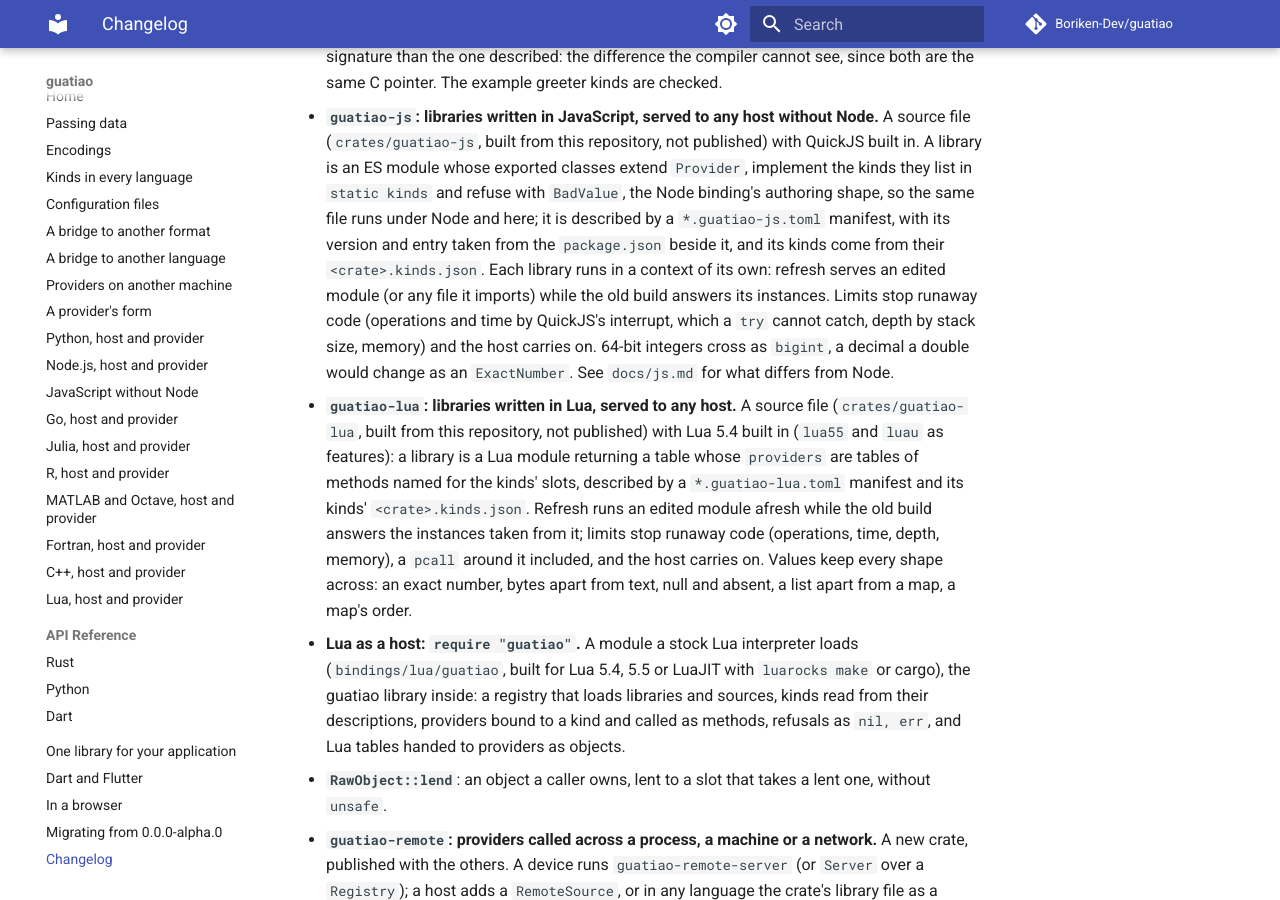
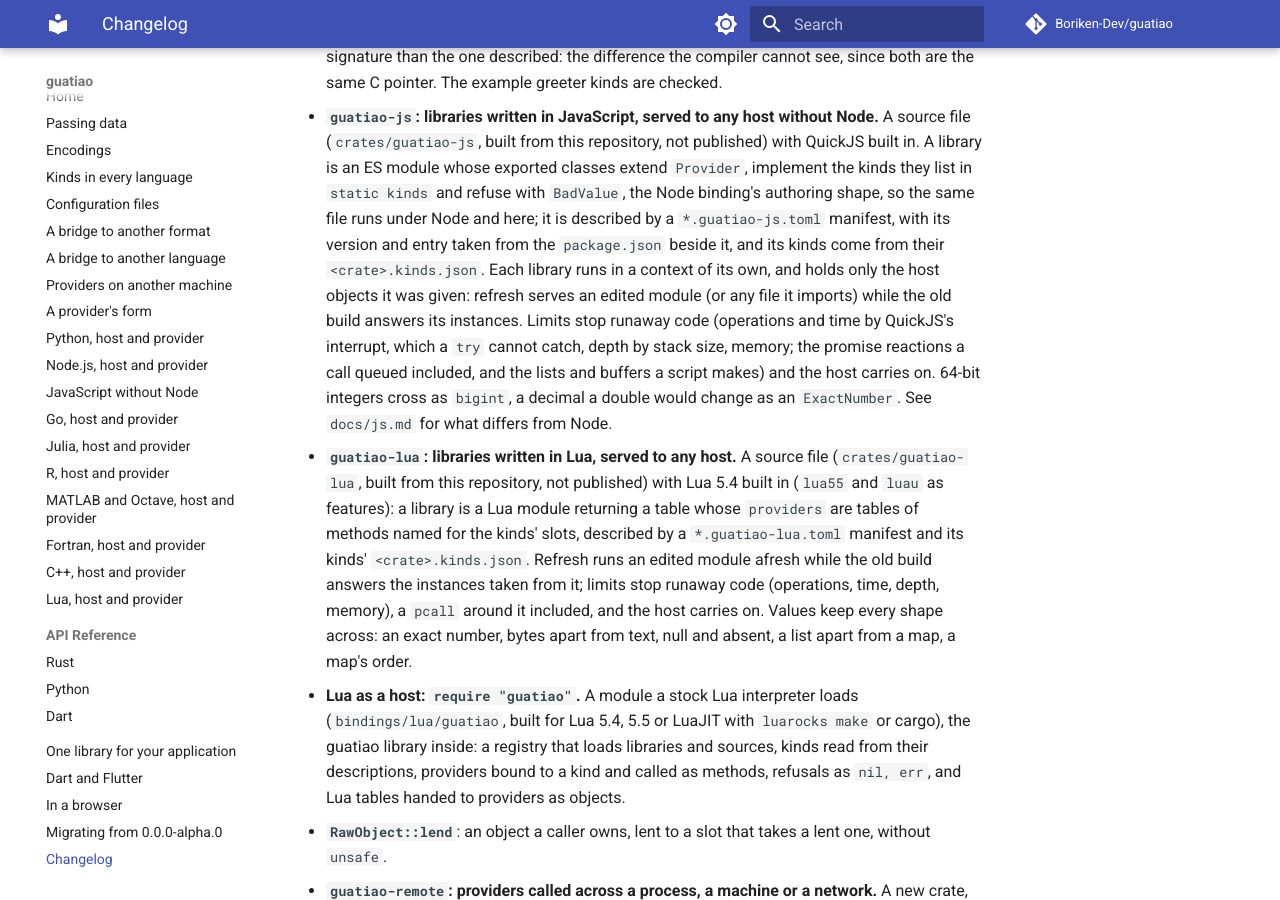
Before and after one commit to Boriken-Dev/guatiao, an MkDocs documentation site: the page built from docs/changelog.md, in a window 1280 px wide and 900 px high, scrolled down 1160 px. Built offline with MkDocs 1.6.1 and Material for MkDocs 9.7.7, drawn with Linux system fonts in a browser that asks for light colours; comment, search, counter and statistics services are not loaded.

```diff
--- a/CHANGELOG.md
+++ b/CHANGELOG.md
@@ -57,11 +57,13 @@ write now.
   binding's authoring shape, so the same file runs under Node and here;
   it is described by a `*.guatiao-js.toml` manifest, with its version and
   entry taken from the `package.json` beside it, and its kinds come from
-  their `<crate>.kinds.json`. Each library runs in a context of its own:
+  their `<crate>.kinds.json`. Each library runs in a context of its own,
+  and holds only the host objects it was given:
   refresh serves an edited module (or any file it imports) while the old
   build answers its instances. Limits stop runaway code (operations and
   time by QuickJS's interrupt, which a `try` cannot catch, depth by stack
-  size, memory) and the host carries on. 64-bit integers cross as
+  size, memory; the promise reactions a call queued included, and the
+  lists and buffers a script makes) and the host carries on. 64-bit integers cross as
   `bigint`, a decimal a double would change as an `ExactNumber`. See
   `docs/js.md` for what differs from Node.
 - **`guatiao-lua`: libraries written in Lua, served to any host.** A
```
Also changed, not shown: docs/js.md (+3 -2 lines).
